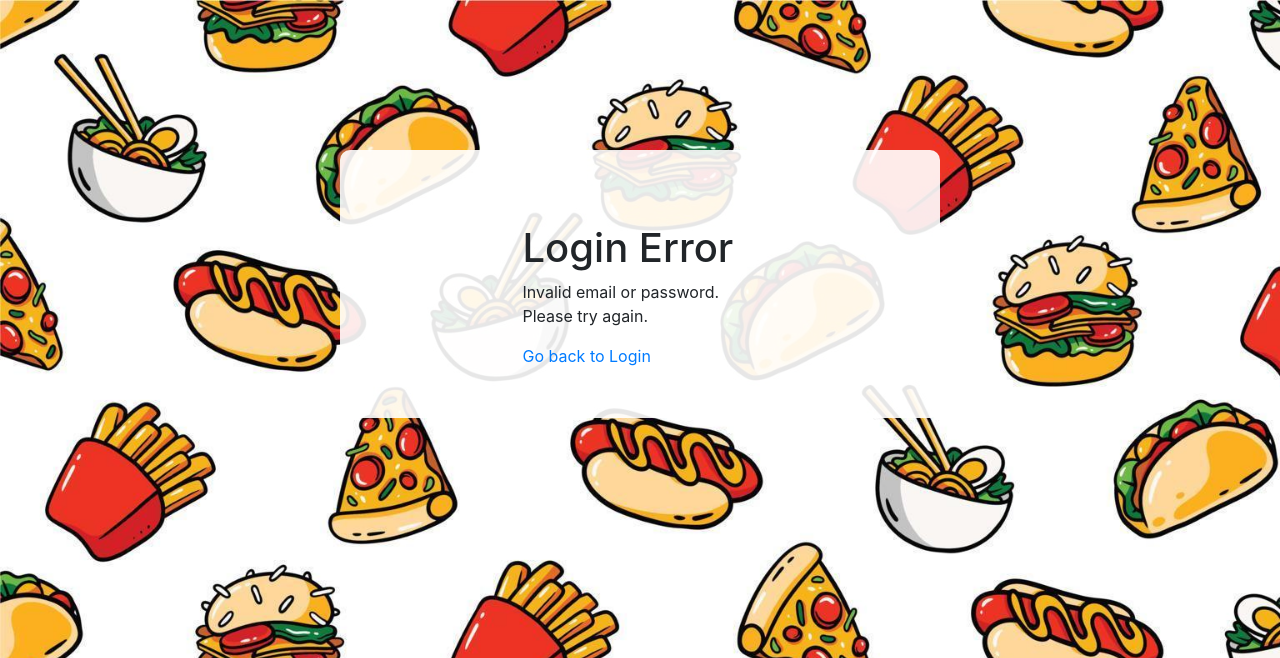
After one commit to Neermita18/Nutritionalreq_Software_Engineering_Project, a Flask app: page /login_error in a window 1280 px wide. The commit adds this page. Shown: the top 658 px of the page. Run offline with Flask 3, Linux system fonts and the light colour scheme.

Commit message:
Added page for successfully registered and error during login

```diff
--- a/main.py
+++ b/main.py
@@ -15,7 +15,7 @@ from sqlalchemy import func
 import pickle
 import numpy as np
 app= Flask(__name__)
-app.config['SQLALCHEMY_DATABASE_URI'] = 'sqlite:///C:/Users/91982/Desktop/SEPROJECT/instance/database.db'
+app.config['SQLALCHEMY_DATABASE_URI'] = 'sqlite:///C:/Users/hp/Desktop/python/SE/Nutritionalreq_SE/instance/database.db'
 db.init_app(app)
 app.secret_key='heudbw2735snd0182bdh376ch3865271'
 
@@ -50,11 +50,16 @@ def register():
         new_user = User(name=name,email=email,password=password)
         db.session.add(new_user)
         db.session.commit()
-        return redirect('/login')
+        return redirect('/succreglog')
 
 
 
     return render_template('register.html')
+
+@app.route('/succreglog')
+def succreglog():
+    # Render registration success page
+    return render_template('succreglog.html')
 
 @app.route('/login',methods=['GET','POST'])
 def login():
@@ -70,10 +75,14 @@ def login():
 
             return redirect('/index')
         else:
-            return render_template('login.html',error='Invalid user')
+            return render_template('login_error.html')
 
     return render_template('login.html')
 
+@app.route('/login_error')
+def login_error():
+    # Render login error page
+    return render_template('login_error.html')
 
 @app.route('/index')
 def index():
--- /dev/null
+++ b/templates/login_error.html
@@ -0,0 +1,44 @@
+<!DOCTYPE html>
+<html lang="en">
+<head>
+  <title>Login page</title>
+  <meta charset="utf-8">
+  <meta name="viewport" content="width=device-width, initial-scale=1">
+  <link rel="stylesheet" href="https://cdn.jsdelivr.net/npm/bootstrap@4.6.2/dist/css/bootstrap.min.css">
+  <script src="https://cdn.jsdelivr.net/npm/jquery@3.6.4/dist/jquery.slim.min.js"></script>
+  <script src="https://cdn.jsdelivr.net/npm/popper.js@1.16.1/dist/umd/popper.min.js"></script>
+  <script src="https://cdn.jsdelivr.net/npm/bootstrap@4.6.2/dist/js/bootstrap.bundle.min.js"></script>
+  <style>
+    /* Custom CSS styles */
+    body {
+      background-image: url('/static/styles/background.jpg'); /* Replace 'background.jpg' with your image file */
+      background-size: cover;
+      background-repeat: no-repeat;
+      background-attachment: fixed;
+    }
+    .container {
+      background-color: rgba(255, 255, 255, 0.9); /* Adjust the transparency here */
+      border-radius: 10px;
+      padding: 50px;
+      margin-top: 150px;/* Adjust as needed */
+      width: 80%; /* Adjust the width of the container */
+      max-width: 600px;
+    }
+  </style>
+</head>
+<body>
+
+<div class="container">
+    <div class=" row justify-content-center">
+        <div class="col-sm-6 mt-4">
+            <h1>Login Error</h1>
+            <p>Invalid email or password. Please try again.</p>
+            <a href="/login">Go back to Login</a>
+        </div>
+
+    </div>
+
+</div>
+
+</body>
+</html>
```
Also changed, not shown: templates/data.html (+7 -1 lines), templates/succreglog.html (added, +44 -0 lines), instance/database.db, static/styles/exercise.png (added).
